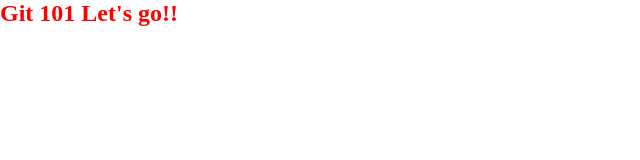
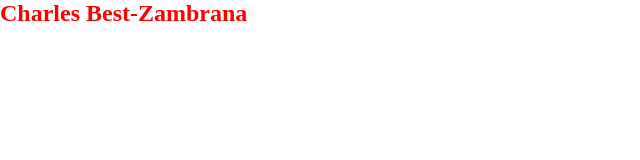
Before and after one commit to CharlesBZ/foobar, a plain HTML site: page index.html in a window 1280 px wide. Shown: the whole page, without its empty margins (0-640 px from the left). Drawn offline with Linux system fonts and the light colour scheme.

Commit message:
updated h2 with my name

```diff
--- a/index.html
+++ b/index.html
@@ -8,6 +8,6 @@
 </head>
 
 <body>
-  <h2>Git 101 Let's go!!</h2>
+  <h2>Charles Best-Zambrana</h2>
 </body>
 </html>
```
